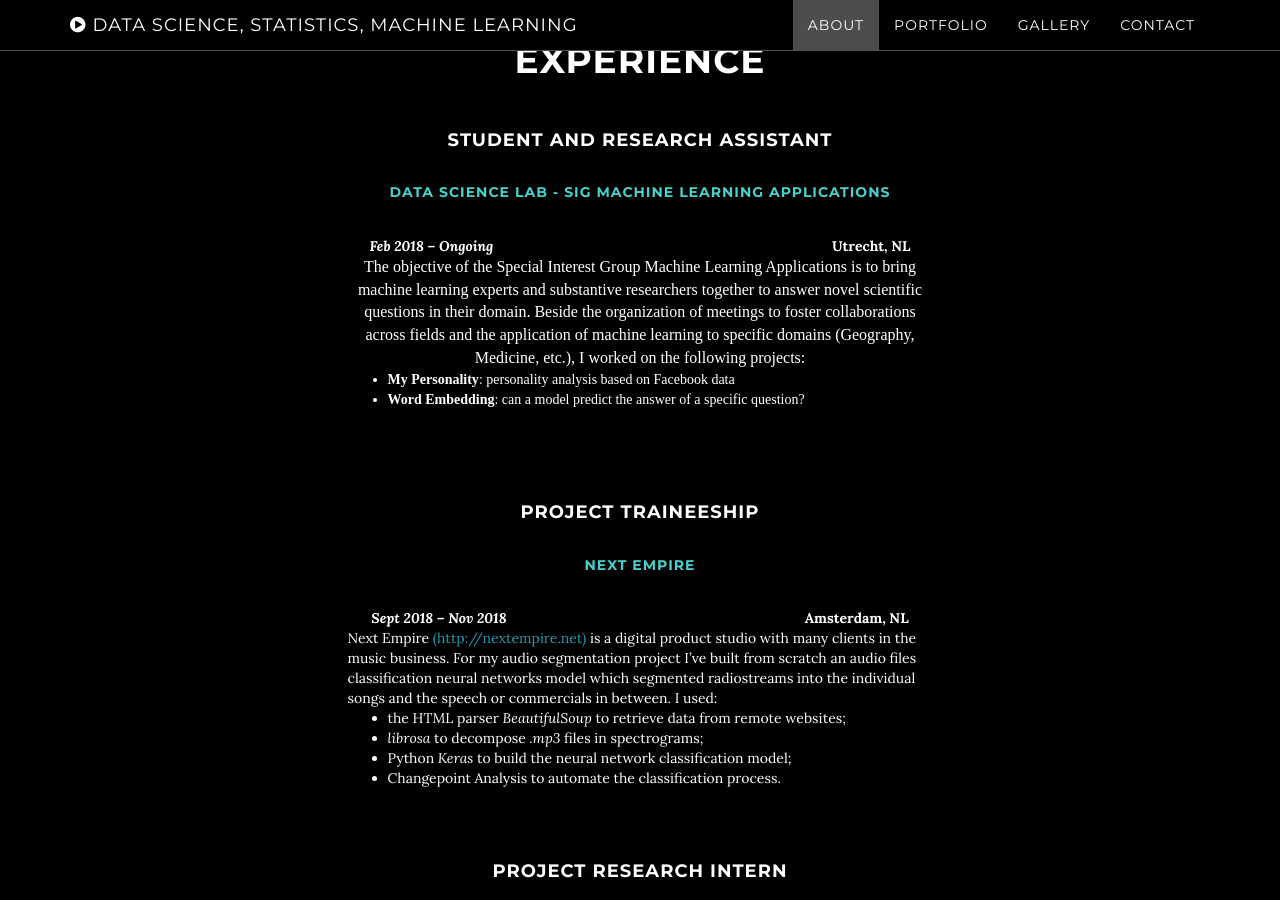
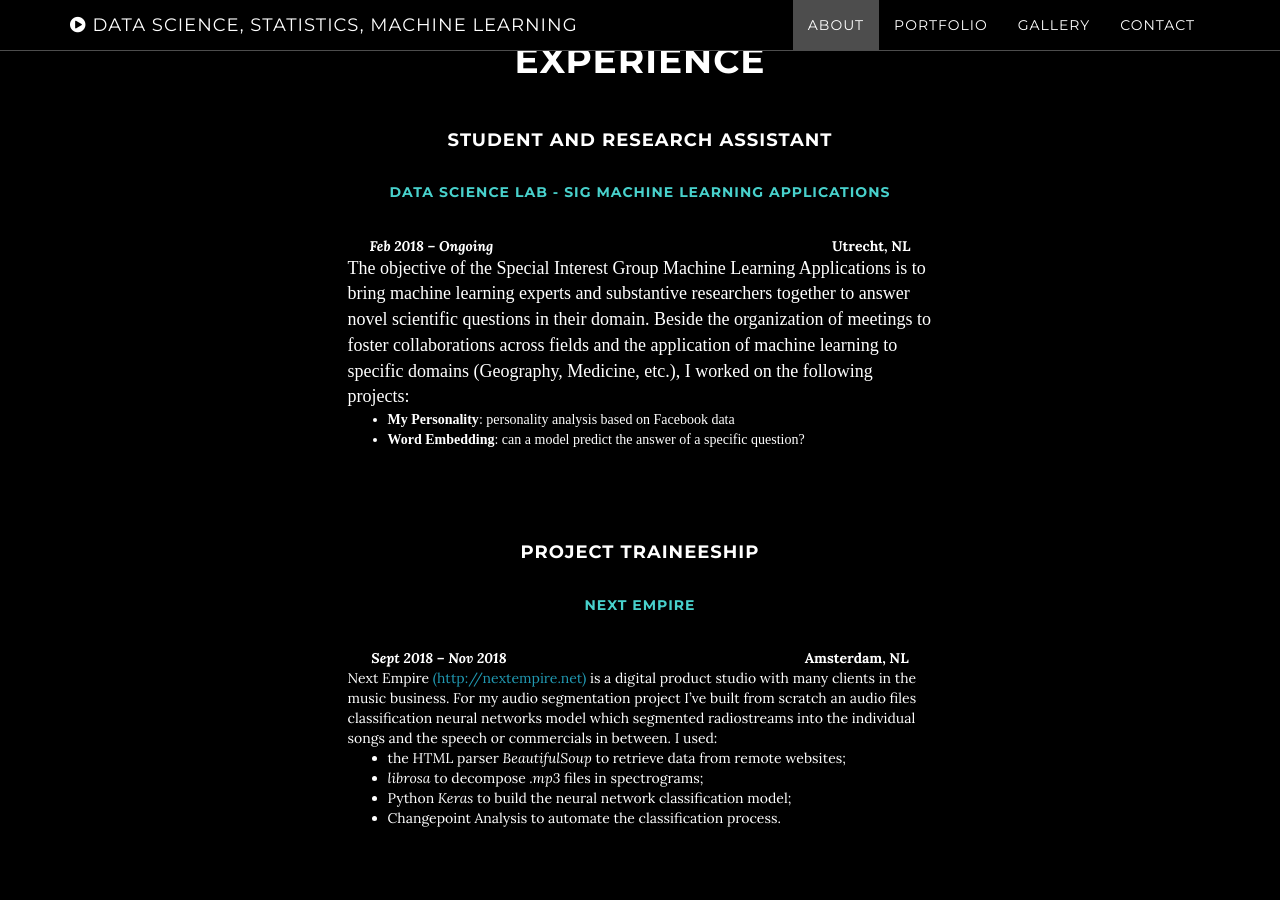
Before and after one commit to AgneseG/AgneseG.github.io, a Jekyll site: the page built from index.html, in a window 1280 px wide and 900 px high, scrolled down 1059 px. Built offline with Jekyll 4.4.1, drawn with Linux system fonts in a browser that asks for light colours.

Commit message:
Update about.html

```diff
--- a/_includes/about.html
+++ b/_includes/about.html
@@ -20,7 +20,7 @@ div.cntr {
 <h4 " >Student and Research Assistant</h4>
 <h5 style="color:#48D1CC">Data Science Lab - SIG Machine Learning Applications</h5>
 <strong  style="text-align: left;"><em>Feb 2018 &ndash; Ongoing &nbsp;</em> &nbsp;&nbsp;&nbsp; &nbsp;&nbsp;&nbsp; &nbsp;&nbsp;&nbsp;&nbsp;&nbsp;&nbsp;&nbsp;&nbsp;&nbsp;&nbsp;  &nbsp;&nbsp;&nbsp; &nbsp;&nbsp;&nbsp;&nbsp;&nbsp;&nbsp;&nbsp;&nbsp; &nbsp;  &nbsp; &nbsp; &nbsp; &nbsp; &nbsp; &nbsp; &nbsp; &nbsp; &nbsp; &nbsp;&nbsp; &nbsp; &nbsp; &nbsp; &nbsp; &nbsp; &nbsp; &nbsp; &nbsp; &nbsp; &nbsp; &nbsp; &nbsp; &nbsp; &nbsp; &nbsp; &nbsp; &nbsp; Utrecht, NL</strong>
-<div  style="font-family:Didot;font-size:16px;font-weight:500;" style="text-align: left;">The objective of the Special Interest Group Machine Learning Applications is to bring machine learning experts and substantive researchers together to answer novel scientific questions in their domain. Beside the organization of meetings to foster collaborations across fields and the application of machine learning to specific domains (Geography, Medicine, etc.), I worked on the following projects:</div>
+<div  style="font-family:Didot;font-size:18px;font-weight:500;text-align: left;" >The objective of the Special Interest Group Machine Learning Applications is to bring machine learning experts and substantive researchers together to answer novel scientific questions in their domain. Beside the organization of meetings to foster collaborations across fields and the application of machine learning to specific domains (Geography, Medicine, etc.), I worked on the following projects:</div>
 <ul>
 <li  style="font-family:Didot;text-align: left;"><strong>My Personality</strong>: personality analysis based on Facebook data</li>
 <li  style="font-family:Didot;text-align: left;" ><strong>Word Embedding</strong>: can a model predict the answer of a specific question?</li>
@@ -30,7 +30,7 @@ div.cntr {
 <h4 >Project Traineeship</h4>
 <h5  style="color:#48D1CC">Next Empire</h5>
 <strong  style="text-align: left;"><em>Sept 2018 &ndash; Nov 2018</em> &nbsp;&nbsp;&nbsp;&nbsp;&nbsp;&nbsp; &nbsp;&nbsp;&nbsp; &nbsp;&nbsp;&nbsp;&nbsp;&nbsp;&nbsp; &nbsp; &nbsp; &nbsp; &nbsp; &nbsp; &nbsp; &nbsp; &nbsp; &nbsp; &nbsp;&nbsp; &nbsp; &nbsp; &nbsp; &nbsp; &nbsp;&nbsp; &nbsp; &nbsp; &nbsp; &nbsp; &nbsp;  &nbsp; &nbsp; &nbsp; &nbsp; &nbsp; &nbsp; &nbsp; &nbsp; &nbsp; &nbsp; Amsterdam, NL</strong>
-<div style="text-align: left;">Next Empire <a href="http://nextempire.net">(http://nextempire.net)</a>&nbsp;is a digital product studio with many clients in the music business. For my audio segmentation project I&rsquo;ve built from scratch an audio files classification neural networks model which segmented radiostreams into the individual songs and the speech or commercials in between. I used:</div>
+<div style="text-align: left;font-weight:500;">Next Empire <a href="http://nextempire.net">(http://nextempire.net)</a>&nbsp;is a digital product studio with many clients in the music business. For my audio segmentation project I&rsquo;ve built from scratch an audio files classification neural networks model which segmented radiostreams into the individual songs and the speech or commercials in between. I used:</div>
 <ul>
 <li  style="text-align: left;">the HTML parser <em>BeautifulSoup</em> to retrieve data from remote websites;</li>
 <li  style="text-align: left;"><em>librosa</em> to decompose <em>.mp3</em> files in spectrograms;</li>
```
